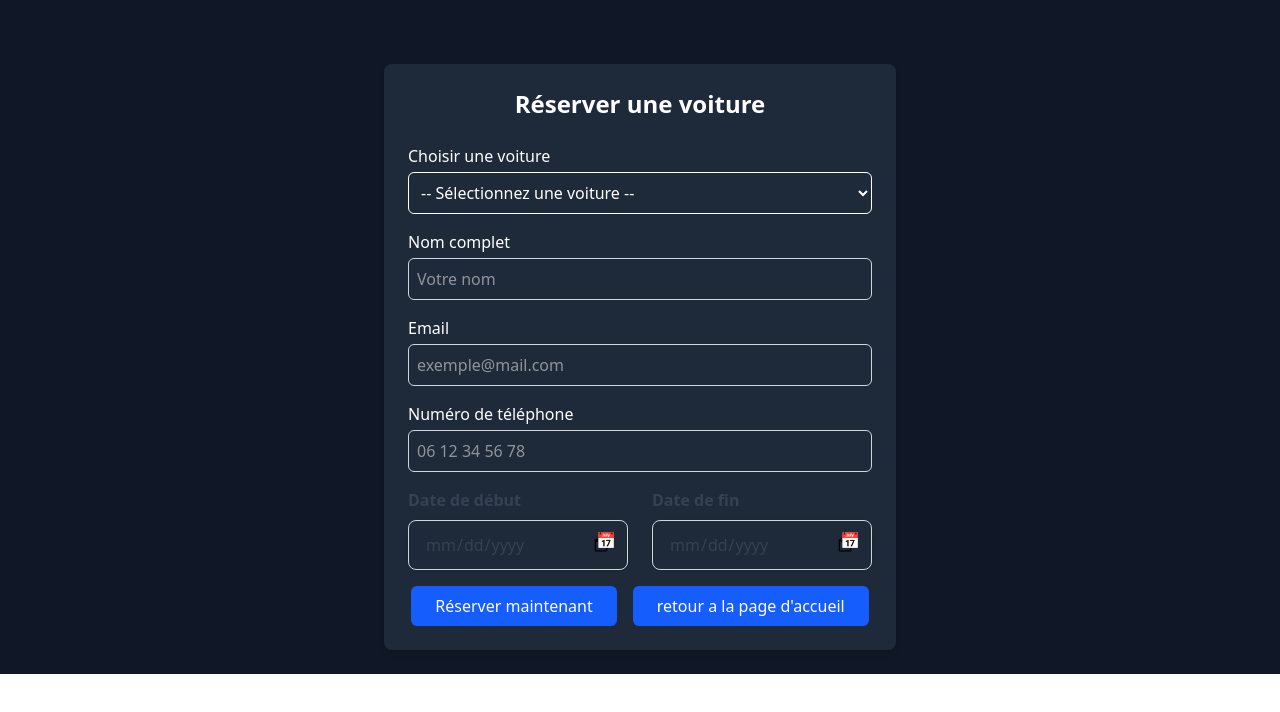
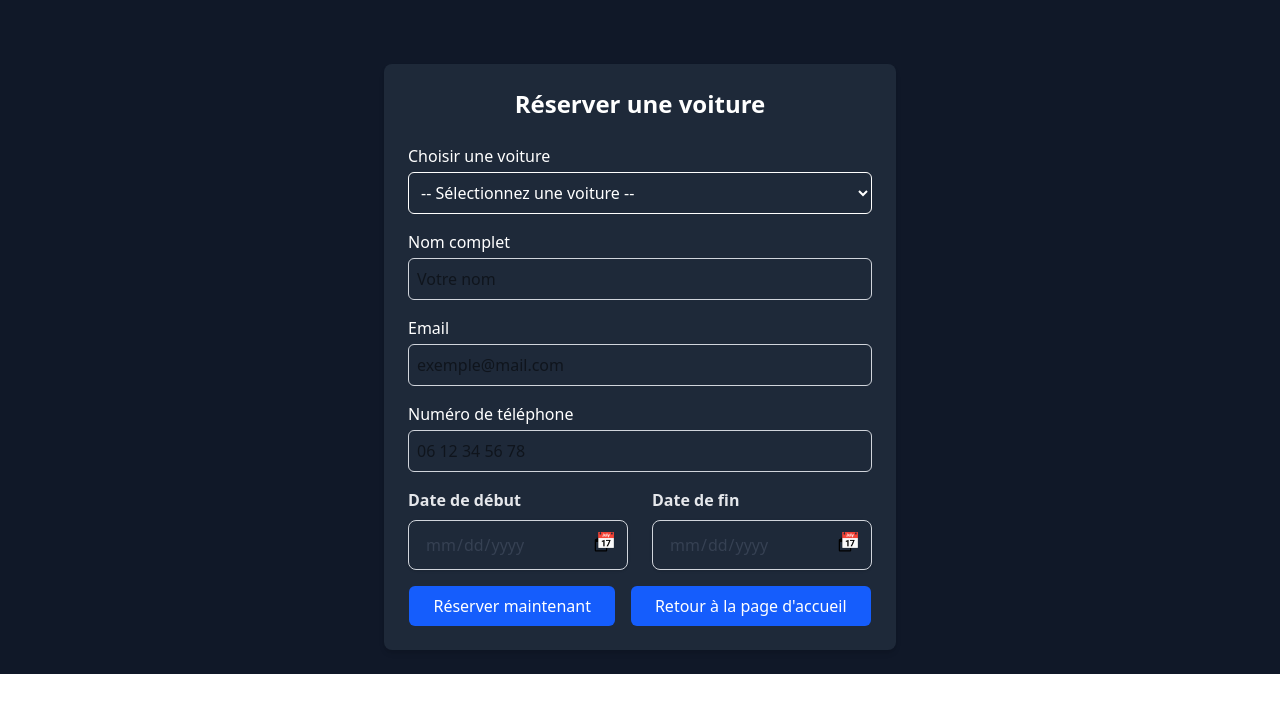
Before and after one commit to YASSIRELMAHDAOUI/site-voiture, a React (Vite) app: page /reservation in a window 1280 px wide. Shown: the top 712 px of the page. Built offline with nearby package versions, Linux system fonts and the light colour scheme.

Commit message:
modfier le style

```diff
--- a/src/components/reservation.jsx
+++ b/src/components/reservation.jsx
@@ -1,16 +1,59 @@
-import { Link } from "react-router-dom"
+import { Link } from "react-router-dom";
+import { useState } from "react";
 
 function Reserver() {
-    return(
-        <div className="    bg-gray-900 p-6">
-            <div class="max-w-lg mx-auto p-6 text-white rounded-lg shadow-md mt-10 bg-gray-800">
-  <h2 class="text-2xl font-bold mb-6 text-center">Réserver une voiture</h2>
+  // state pour stocker les valeurs des inputs
+  const [formData, setFormData] = useState({
+    car: "",
+    name: "",
+    email: "",
+    phone: "",
+    start_date: "",
+    end_date: "",
+  });
 
-  <form action="/reservation" method="POST" class="space-y-4">
+  // fonction pour mettre à jour les champs
+  const handleChange = (e) => {
+    const { name, value } = e.target;
+    setFormData({
+      ...formData,
+      [name]: value,
+    });
+  };
 
+  // soumission du formulaire
+  const handleSubmit = (e) => {
+    e.preventDefault();
+    console.log("Données envoyées :", formData);
+
+    // ici tu peux envoyer formData vers ton backend
+    alert("Réservation envoyée avec succès ✅");
+  };
+
+  return (
+    <div className="bg-gray-900 p-6">
+      <div className="max-w-lg mx-auto p-6 text-white rounded-lg shadow-md mt-10 bg-gray-800">
+        <h2 className="text-2xl font-bold mb-6 text-center">
+          Réserver une voiture
+        </h2>
+
+        <form className="space-y-4" onSubmit={handleSubmit}>
+          {/* Choisir voiture */}
           <div>
-      <label for="car" class="block text-white font-medium mb-1">Choisir une voiture</label>
-      <select id="car" name="car" required class="w-full border bg-gray-800 p-2 rounded-md">
+            <label
+              htmlFor="car"
+              className="block text-white font-medium mb-1"
+            >
+              Choisir une voiture
+            </label>
+            <select
+              id="car"
+              name="car"
+              required
+              value={formData.car}
+              onChange={handleChange}
+              className="w-full border bg-gray-800 p-2 rounded-md"
+            >
               <option value="">-- Sélectionnez une voiture --</option>
               <option value="ds4">DS4</option>
               <option value="bmw_x5">BMW X5</option>
@@ -18,65 +61,133 @@ function Reserver() {
             </select>
           </div>
 
-
+          {/* Nom complet */}
           <div>
-      <label for="name" class="block text-white font-medium mb-1">Nom complet</label>
-      <input type="text" id="name" name="name" required placeholder="Votre nom"
-             class="w-full border border-gray-300 p-2 rounded-md" />
+            <label
+              htmlFor="name"
+              className="block text-white font-medium mb-1"
+            >
+              Nom complet
+            </label>
+            <input
+              type="text"
+              id="name"
+              name="name"
+              required
+              placeholder="Votre nom"
+              value={formData.name}
+              onChange={handleChange}
+              className="w-full border border-gray-300 p-2 rounded-md text-black"
+            />
           </div>
 
-
+          {/* Email */}
           <div>
-      <label for="email" class="block text-white font-medium mb-1">Email</label>
-      <input type="email" id="email" name="email" required placeholder="exemple@mail.com"
-             class="w-full border border-gray-300 p-2 rounded-md" />
+            <label
+              htmlFor="email"
+              className="block text-white font-medium mb-1"
+            >
+              Email
+            </label>
+            <input
+              type="email"
+              id="email"
+              name="email"
+              required
+              placeholder="exemple@mail.com"
+              value={formData.email}
+              onChange={handleChange}
+              className="w-full border border-gray-300 p-2 rounded-md text-black"
+            />
           </div>
 
-
+          {/* Téléphone */}
           <div>
-      <label for="phone" class="block text-white font-medium mb-1">Numéro de téléphone</label>
-      <input type="tel" id="phone" name="phone" required placeholder="06 12 34 56 78"
-             class="w-full border border-gray-300 p-2 rounded-md" />
+            <label
+              htmlFor="phone"
+              className="block text-white font-medium mb-1"
+            >
+              Numéro de téléphone
+            </label>
+            <input
+              type="tel"
+              id="phone"
+              name="phone"
+              required
+              placeholder="06 12 34 56 78"
+              value={formData.phone}
+              onChange={handleChange}
+              className="w-full border border-gray-300 p-2 rounded-md text-black"
+            />
           </div>
 
-
-   <div class="grid grid-cols-1 md:grid-cols-2 gap-6">
-  <div class="relative">
-    <label for="start_date" class="block text-gray-700 font-semibold mb-2">Date de début</label>
-    <input type="date" id="start_date" name="start_date" required
-           class="w-full border border-gray-300 rounded-lg px-4 py-3 text-gray-700 focus:outline-none focus:ring-2 focus:ring-blue-500 focus:border-blue-500 transition duration-200 shadow-sm hover:shadow-md" />
-    <span class="absolute right-3 top-10 text-gray-400 pointer-events-none">
+          {/* Dates */}
+          <div className="grid grid-cols-1 md:grid-cols-2 gap-6">
+            <div className="relative">
+              <label
+                htmlFor="start_date"
+                className="block text-gray-200 font-semibold mb-2"
+              >
+                Date de début
+              </label>
+              <input
+                type="date"
+                id="start_date"
+                name="start_date"
+                required
+                value={formData.start_date}
+                onChange={handleChange}
+                className="w-full border border-gray-300 rounded-lg px-4 py-3 text-gray-700 focus:outline-none focus:ring-2 focus:ring-blue-500 focus:border-blue-500 transition duration-200 shadow-sm hover:shadow-md"
+              />
+              <span className="absolute right-3 top-10 text-gray-400 pointer-events-none">
                 📅
               </span>
             </div>
 
-
-  <div class="relative">
-    <label for="end_date" class="block text-gray-700 font-semibold mb-2">Date de fin</label>
-    <input type="date" id="end_date" name="end_date" required
-           class="w-full border border-gray-300 rounded-lg px-4 py-3 text-gray-700 focus:outline-none focus:ring-2 focus:ring-blue-500 focus:border-blue-500 transition duration-200 shadow-sm hover:shadow-md" />
-    <span class="absolute right-3 top-10 text-gray-400 pointer-events-none">
+            <div className="relative">
+              <label
+                htmlFor="end_date"
+                className="block text-gray-200 font-semibold mb-2"
+              >
+                Date de fin
+              </label>
+              <input
+                type="date"
+                id="end_date"
+                name="end_date"
+                required
+                value={formData.end_date}
+                onChange={handleChange}
+                className="w-full border border-gray-300 rounded-lg px-4 py-3 text-gray-700 focus:outline-none focus:ring-2 focus:ring-blue-500 focus:border-blue-500 transition duration-200 shadow-sm hover:shadow-md"
+              />
+              <span className="absolute right-3 top-10 text-gray-400 pointer-events-none">
                 📅
               </span>
             </div>
           </div>
 
-
-    <div class="text-center flex gap-4 justify-center">
-      <button type="submit" class="bg-blue-600 text-white px-6 py-2 rounded-md hover:bg-blue-700 transition transform hover:scale-105 duration-700">
+          {/* Boutons */}
+          <div className="text-center flex gap-4 justify-center">
+            <button
+              type="submit"
+              className="bg-blue-600 text-white px-6 py-2 rounded-md hover:bg-blue-700 transition transform hover:scale-105 duration-700"
+            >
               Réserver maintenant
             </button>
 
-    <Link to='/'>
-      <button type="submit" class="bg-blue-600 text-white px-6 py-2 rounded-md hover:bg-blue-700 transition transform hover:scale-105 duration-700">
-        retour a la page d'accueil
+            <Link to="/">
+              <button
+                type="button"
+                className="bg-blue-600 text-white px-6 py-2 rounded-md hover:bg-blue-700 transition transform hover:scale-105 duration-700"
+              >
+                Retour à la page d'accueil
               </button>
             </Link>
           </div>
         </form>
       </div>
+    </div>
+  );
+}
 
-        </div>
-    )
-}
-export default Reserver
+export default Reserver;
```
Also changed, not shown: src/components/home.jsx (+30 -13 lines), 1 other file (tests, documents, lock files or other folders). Lines whose indentation alone changed are shown as unchanged.
